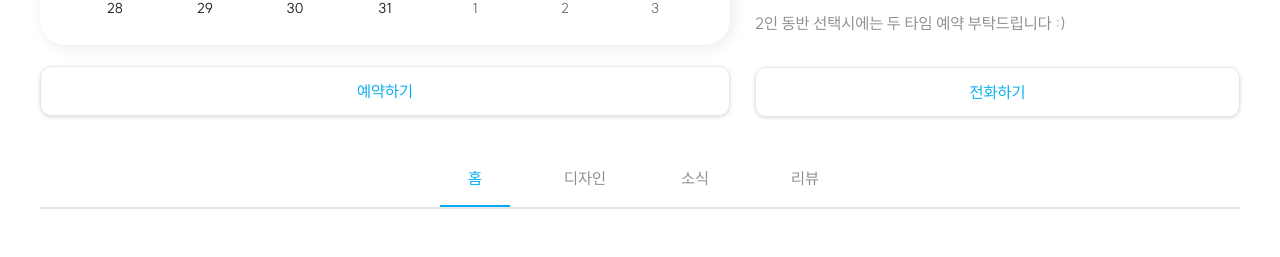
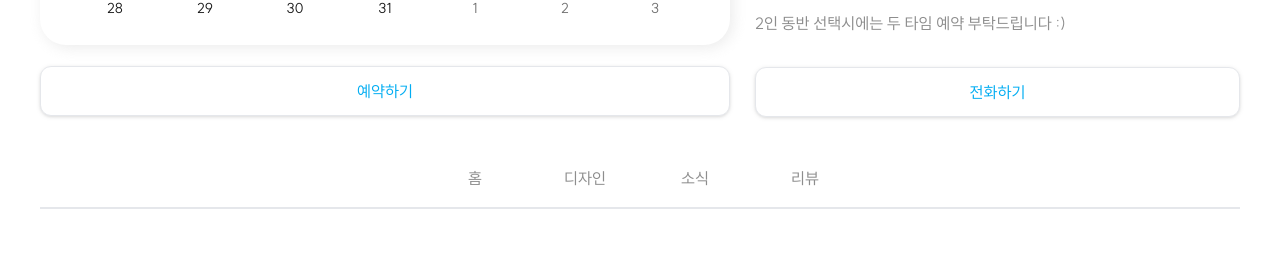
Before and after one commit to mobi-projects/nail-case-client, a Next.js app: page /shop/1 in a window 1280 px wide. Shown: the part 848-1105 px from the top of the page. Built offline with nearby package versions, Linux system fonts and the light colour scheme.

Commit message:
⚡️ CustomerShopBanner 리뷰 클릭 시 focus 추가
* issue: [NAILCASE-248](https://nailcase.atlassian.net/browse/NAILCASE-248)
sub-issues:
  - [NAILCASE-317](https://nailcase.atlassian.net/browse/NAILCASE-317)

```diff
--- a/src/component/custom/customer/shop/01/index.tsx
+++ b/src/component/custom/customer/shop/01/index.tsx
@@ -99,11 +99,14 @@ function FiveStars({ starRating }: { starRating: number }) {
 	)
 }
 function ReviewNotice({ reviewCount }: { reviewCount: number }) {
-	const { reviewRef, scrollToSection } = useScroll()
+	const { reviewRef, scrollToSection, setFocusedSection } = useScroll()
 	return (
 		<div
 			className="flex items-center hover:cursor-pointer hover:drop-shadow-lg"
-			onClick={() => scrollToSection(reviewRef)}
+			onClick={() => {
+				scrollToSection(reviewRef)
+				setFocusedSection("리뷰")
+			}}
 		>
 			<p className="text-Body02 font-Regular text-Gray10">
 				{reviewCount} 개의 리뷰
--- a/src/component/custom/customer/shop/03/index.tsx
+++ b/src/component/custom/customer/shop/03/index.tsx
@@ -2,9 +2,11 @@
 
 import type { VariantProps } from "class-variance-authority"
 import { cva } from "class-variance-authority"
-import React, { useState } from "react"
+import React from "react"
 
 import { cn } from "@/config/tailwind"
+
+import { useScroll } from "../05/scroll-context"
 
 const toolbarVariants = cva(
 	"flex h-full w-fit min-w-[70px] cursor-pointer flex-nowrap justify-center gap-[42px] border-transparent px-[2px] text-Gray50 hover:text-PB50 focus:text-PB100 focus-visible:outline-none",
@@ -39,8 +41,10 @@ export default function CustomerNaviBar({
 	className,
 	onToolClick,
 }: CustomerNaviBarPT) {
-	const [focusedIdx, setFocusedIdx] = useState<number>(0)
+	const { focusedSection } = useScroll()
+
 	const noDuplicatedToolList = [...new Set(toolList)]
+
 	return (
 		<div
 			className={cn(
@@ -48,16 +52,13 @@ export default function CustomerNaviBar({
 				className,
 			)}
 		>
-			{noDuplicatedToolList.map((tool: string, idx: number) => (
+			{noDuplicatedToolList.map((tool: string) => (
 				<div
 					className={cn(
 						toolbarVariants({ size, position }),
-						focusedIdx === idx && "border-PB100 text-PB100",
+						focusedSection === tool && "border-PB100 text-PB100",
 					)}
-					onClick={() => {
-						setFocusedIdx(idx)
-						onToolClick(tool)
-					}}
+					onClick={() => onToolClick(tool)}
 					key={tool}
 				>
 					{tool}
--- a/src/component/custom/customer/shop/05/index.tsx
+++ b/src/component/custom/customer/shop/05/index.tsx
@@ -10,8 +10,14 @@ import ShopReviewList from "@/component/custom/customer/shop/05/04"
 import { useScroll } from "./scroll-context"
 
 export default function CustomerShopContent() {
-	const { shopInfoRef, designRef, newsRef, reviewRef, scrollToSection } =
-		useScroll()
+	const {
+		shopInfoRef,
+		designRef,
+		newsRef,
+		reviewRef,
+		scrollToSection,
+		setFocusedSection,
+	} = useScroll()
 
 	return (
 		<div className="flex w-full flex-col">
@@ -19,6 +25,7 @@ export default function CustomerShopContent() {
 				toolList={["홈", "디자인", "소식", "리뷰"]}
 				className="w-[1200px] border-b-[2px] px-[400px]"
 				onToolClick={(tool) => {
+					setFocusedSection(tool)
 					if (tool === "홈") return scrollToSection(shopInfoRef)
 					if (tool === "디자인") return scrollToSection(designRef)
 					if (tool === "소식") return scrollToSection(newsRef)
--- a/src/component/custom/customer/shop/05/scroll-context.tsx
+++ b/src/component/custom/customer/shop/05/scroll-context.tsx
@@ -1,7 +1,7 @@
 "use client"
 
 import type { ReactNode, RefObject } from "react"
-import React, { createContext, useContext, useRef } from "react"
+import React, { createContext, useContext, useRef, useState } from "react"
 
 type ScrollContextType = {
 	shopInfoRef: RefObject<HTMLDivElement>
@@ -9,6 +9,8 @@ type ScrollContextType = {
 	newsRef: RefObject<HTMLDivElement>
 	reviewRef: RefObject<HTMLDivElement>
 	scrollToSection: (ref: RefObject<HTMLDivElement>) => void
+	setFocusedSection: (section: string) => void
+	focusedSection: string
 }
 
 const ScrollContext = createContext<ScrollContextType | null>(null)
@@ -21,6 +23,8 @@ export const ScrollProvider: React.FC<{ children: ReactNode }> = ({
 	const newsRef = useRef<HTMLDivElement>(null)
 	const reviewRef = useRef<HTMLDivElement>(null)
 
+	const [focusedSection, setFocusedSection] = useState<string>("")
+
 	const scrollToSection = (ref: RefObject<HTMLDivElement>) => {
 		const offset = 40
 		if (ref.current) {
@@ -32,7 +36,15 @@ export const ScrollProvider: React.FC<{ children: ReactNode }> = ({
 
 	return (
 		<ScrollContext.Provider
-			value={{ shopInfoRef, designRef, newsRef, reviewRef, scrollToSection }}
+			value={{
+				shopInfoRef,
+				designRef,
+				newsRef,
+				reviewRef,
+				scrollToSection,
+				focusedSection,
+				setFocusedSection,
+			}}
 		>
 			{children}
 		</ScrollContext.Provider>
```
